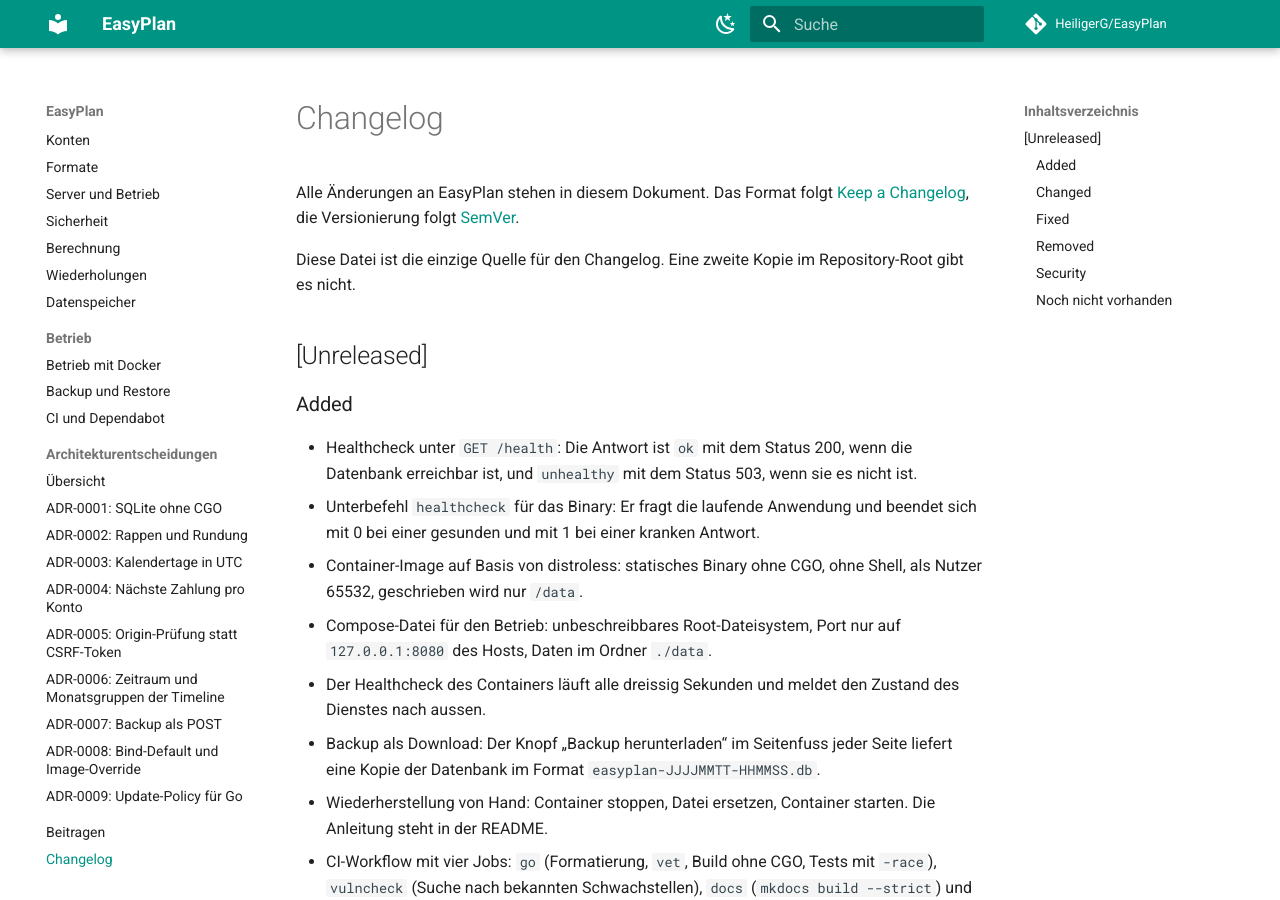
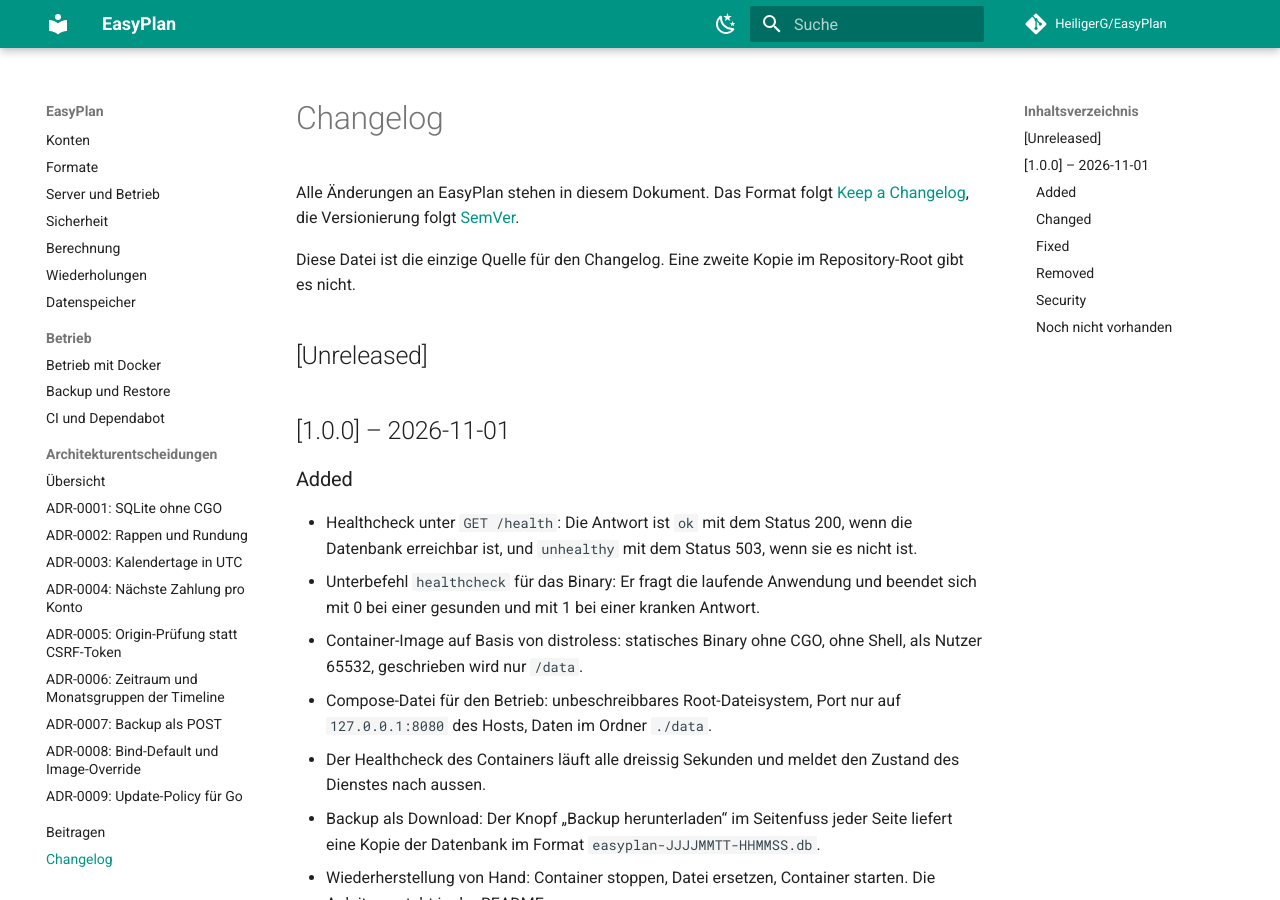
Before and after one commit to HeiligerG/EasyPlan, an MkDocs documentation site: the page built from docs/changelog.md, in a window 1280 px wide and 900 px high. Built offline with MkDocs 1.6.1 and Material for MkDocs 9.7.7, drawn with Linux system fonts in a browser that asks for light colours; comment, search, counter and statistics services are not loaded.

Commit message:
docs: set changelog to release 1.0.0

```diff
--- a/docs/changelog.md
+++ b/docs/changelog.md
@@ -5,6 +5,8 @@ Alle Änderungen an EasyPlan stehen in diesem Dokument. Das Format folgt [Keep a
 Diese Datei ist die einzige Quelle für den Changelog. Eine zweite Kopie im Repository-Root gibt es nicht.
 
 ## [Unreleased]
+
+## [1.0.0] – 2026-11-01
 
 ### Added
 
```
